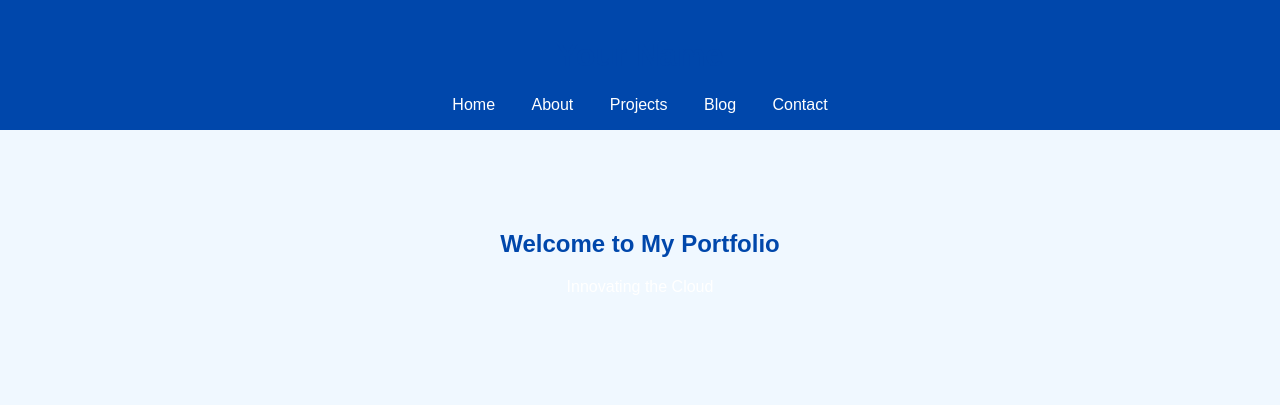
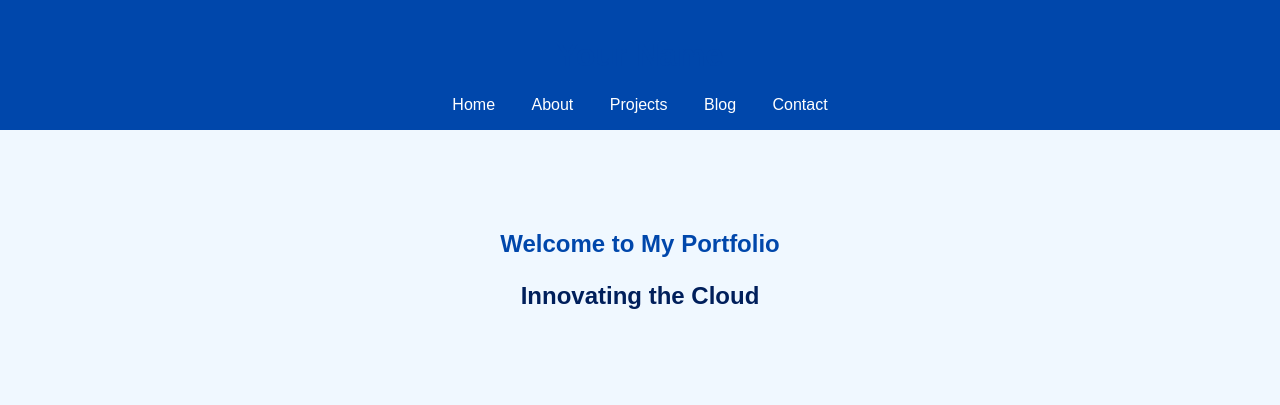
Before and after one commit to Ridlock9090/ridlock9090.github.io, a plain HTML site: page index.html in a window 1280 px wide. Shown: the top 405 px of the page. Drawn offline with Linux system fonts and the light colour scheme.

Commit message:
Update index.css
changed to bolder color

```diff
--- a/index.css
+++ b/index.css
@@ -24,6 +24,12 @@ nav a {
   color: #ffffff;
   padding: 5rem 1rem;
   text-align: center;
+}
+
+.hero p {
+  font-size: 1.5rem;
+  color: #001f5b; /* darker blue */
+  font-weight: bold;
 }
 
 section {
```
